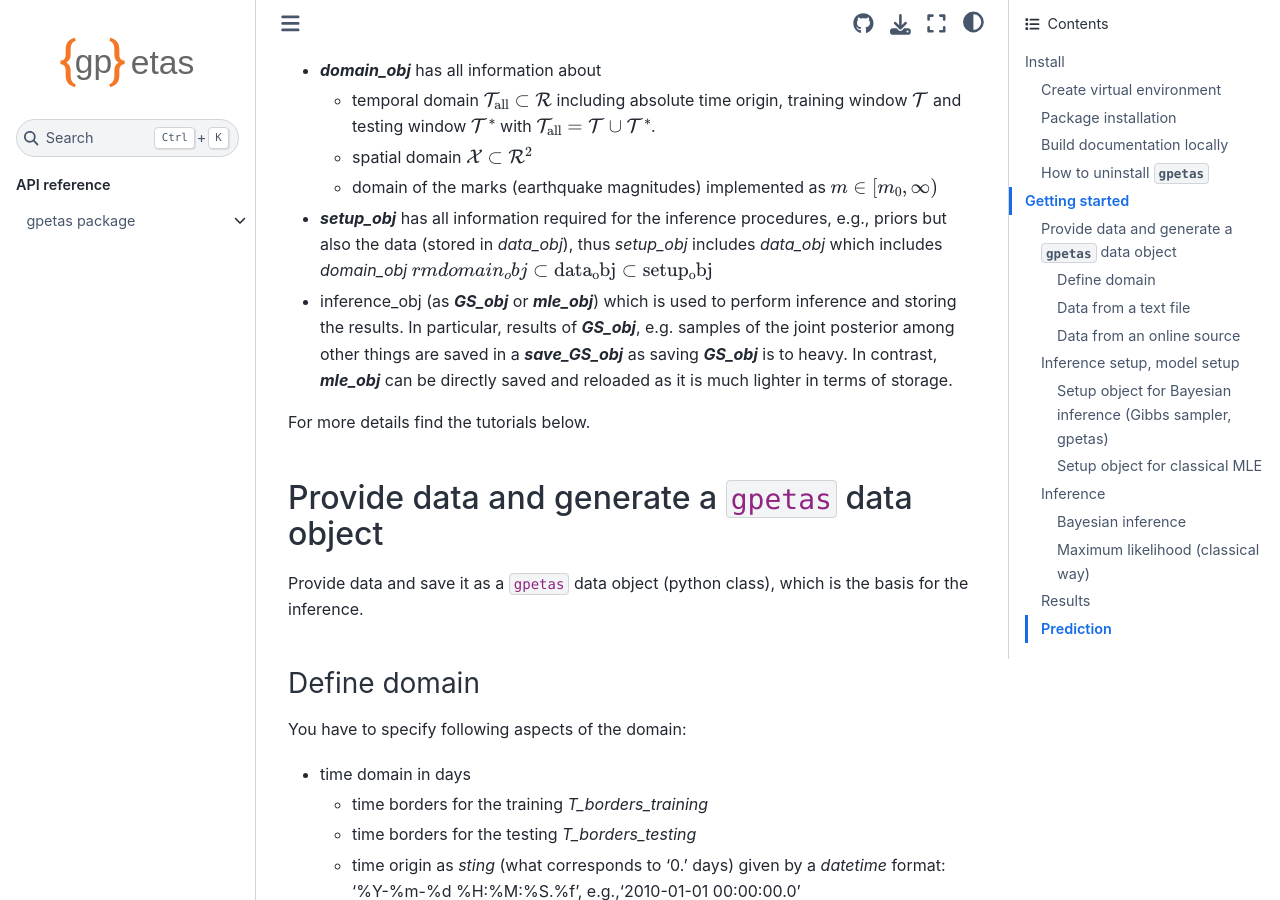
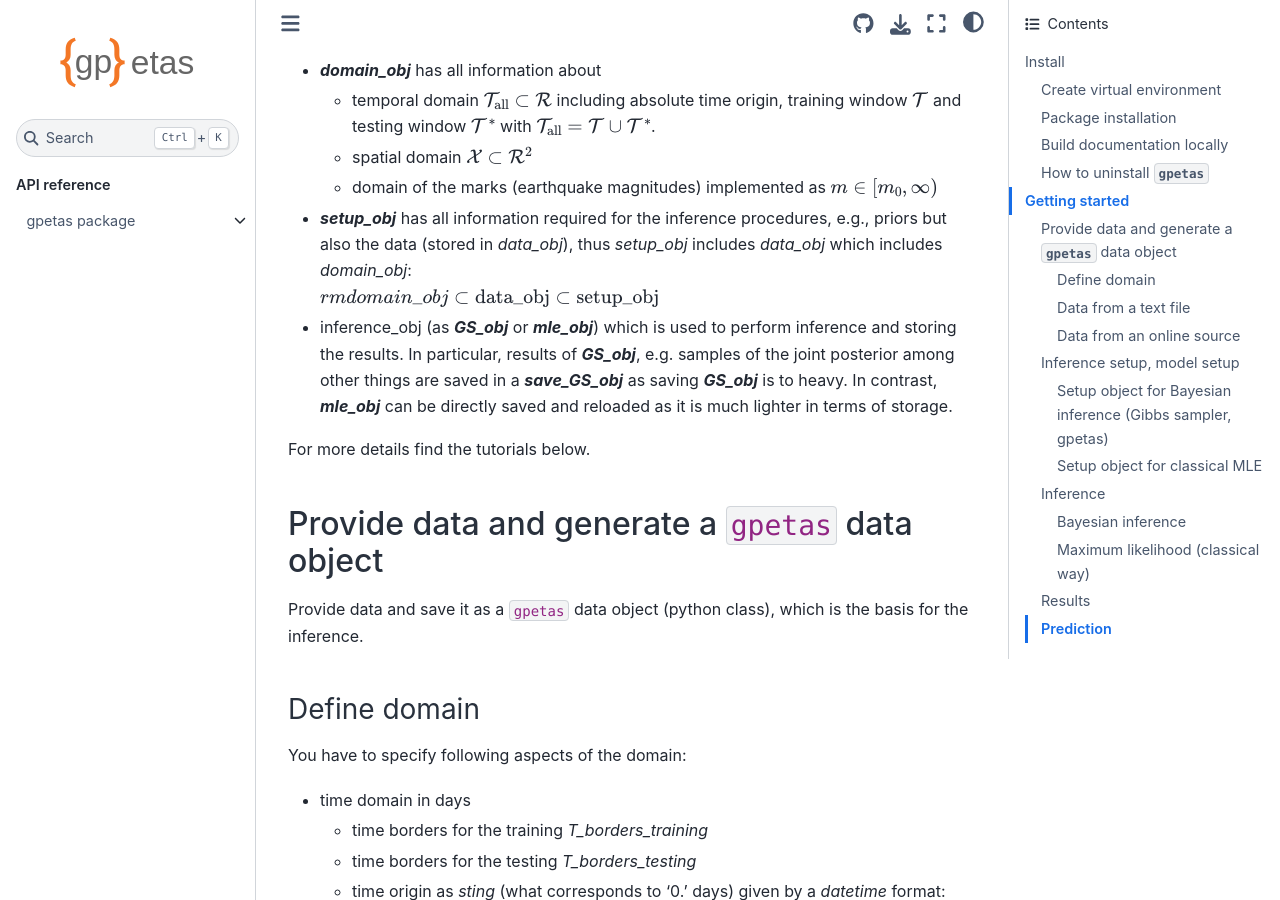
Before and after one commit to chris-molki/gpetas, a Sphinx documentation site: the page built from docs/source/README.md, in a window 1280 px wide and 900 px high, scrolled down 1909 px. Built offline with Sphinx 7.4.7 and the Sphinx Book theme 1.1.4, drawn with Linux system fonts in a browser that asks for light colours; pages that are not in the unit, such as notebooks, are missing from menus.

```diff
--- a/docs/source/README.md
+++ b/docs/source/README.md
@@ -78,8 +78,8 @@ import gpetas
   * domain of the marks (earthquake magnitudes) implemented as $m\in[m_0,\infty)$
 * ***setup_obj*** has all information required for the inference procedures, e.g., priors
 but also the data (stored in *data_obj*), thus *setup_obj* includes
-*data_obj* which includes *domain_obj*
-${\\rm domain_obj}\subset{\rm data_obj}\subset{\rm setup_obj}$
+*data_obj* which includes *domain_obj*:
+${\\rm domain\_obj}\subset{\rm data\_obj}\subset{\rm setup\_obj}$
 * inference_obj (as ***GS_obj*** or ***mle_obj***) which is used to perform inference
 and storing the results. In particular, results of  ***GS_obj***, e.g. samples of the
 joint posterior among other things are saved in a ***save_GS_obj*** as saving
```
